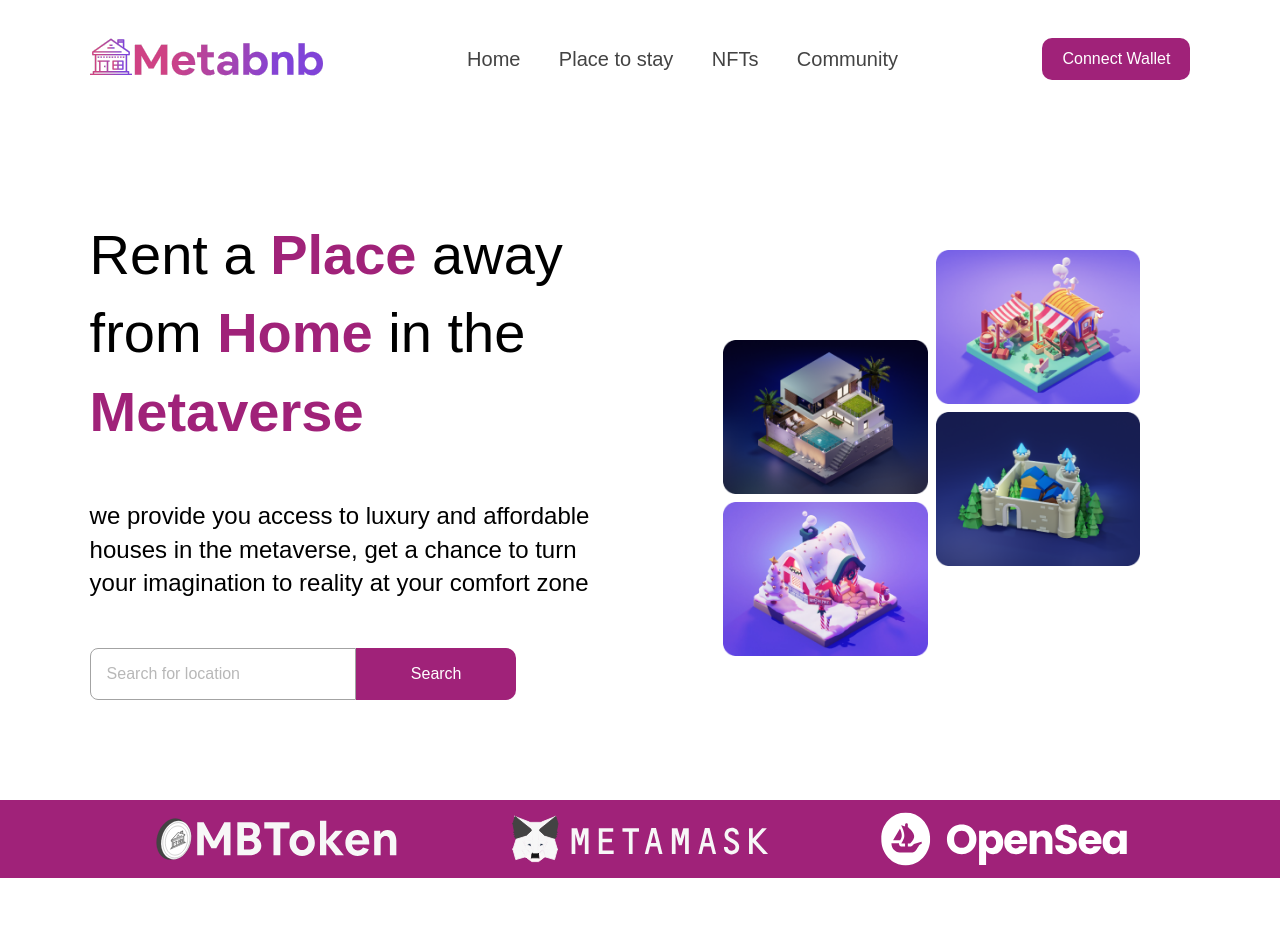
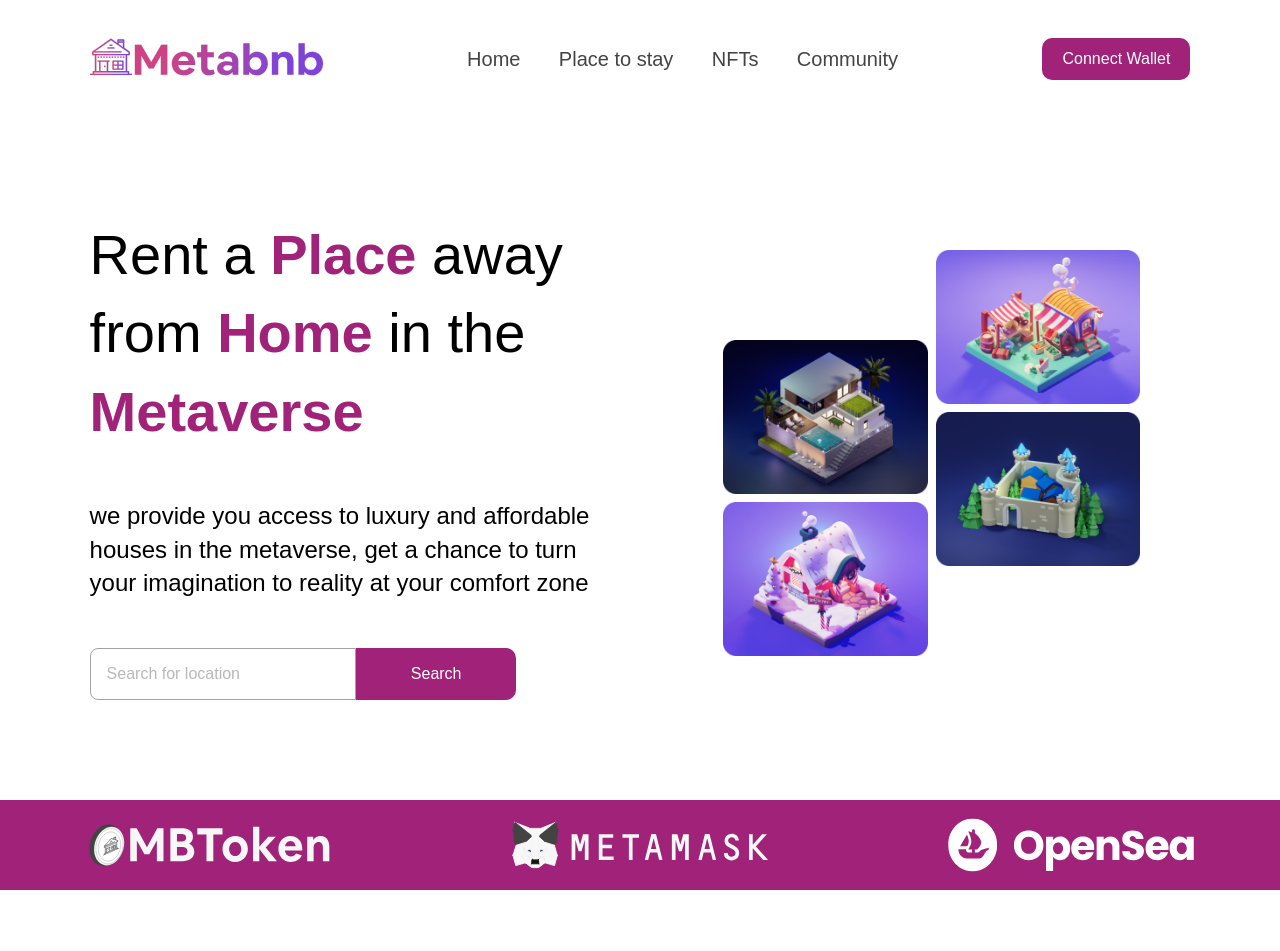
Before and after one commit to Mavrik-jnr/MetaBnB, a React (Create React App) app: page / in a window 1280 px wide. Shown: the top 951 px of the page. Built offline with nearby package versions, Linux system fonts and the light colour scheme; a web font is replaced by a local one.

Commit message:
improve: Clip content section to 1440px

```diff
--- a/src/components/Banner.js
+++ b/src/components/Banner.js
@@ -33,6 +33,7 @@ const BannerContent = styled.div`
   width: 86%;
   padding-top: 100px;
   padding-bottom: 100px;
+  max-width: 1440px;
   justify-content: space-between;
   @media screen and (max-width: 1175px) {
     flex-direction: column;
--- a/src/components/Header.js
+++ b/src/components/Header.js
@@ -116,7 +116,7 @@ export default Header;
 const FlexHeader = styled.header`
   display: flex;
   position: relative;
-
+  max-width: 1440px;
   align-items: center;
 
   width: 86%;
--- a/src/pages/Home.js
+++ b/src/pages/Home.js
@@ -53,11 +53,13 @@ function Home() {
           </HeroImageWrapper>
         </HeroFlex>
       </HeroSection>
-      <Companies>
-        <img src={mbt} alt="" />
-        <img src={mm} alt="" />
-        <img src={os} alt="" />
-      </Companies>
+      <CompaniesWrapper>
+        <Companies>
+          <img src={mbt} alt="" />
+          <img src={mm} alt="" />
+          <img src={os} alt="" />
+        </Companies>
+      </CompaniesWrapper>
       <NftWrapper>
         <h2>Inspiration for your next adventure</h2>
         <NftGrid>
@@ -129,18 +131,30 @@ const HeroTextWrapper = styled.div`
 `;
 const Companies = styled.div`
   display: flex;
+  width: 100%;
+  max-width: 1440px;
   justify-content: space-around;
+
+  background-color: var(--primary);
+
+  gap: clamp(8px, 3vw, 24px);
+  padding: 16px 0px;
+  & img {
+    width: clamp(100px, 20vw, 28%);
+  }
+  @media screen and (max-width: 360px) {
+    padding: 10px 100px;
+    flex-direction: column;
+    align-items: center;
+  }
+`;
+
+const CompaniesWrapper = styled.div`
+  display: flex;
+  justify-content: center;
   margin-top: 100px;
   background-color: var(--primary);
   width: 100%;
-  gap: clamp(8px, 3vw, 24px);
-  padding: 10px 100px;
-  & img {
-    width: clamp(100px, 20vw, 100%);
-  }
-  @media screen and (max-width: 320px) {
-    flex-direction: column;
-  }
 `;
 
 export const NftGrid = styled.div`
--- a/src/pages/PlaceToStay.js
+++ b/src/pages/PlaceToStay.js
@@ -126,6 +126,7 @@ const PlaceToStayWrapper = styled(Section)`
 
 const NftWrapper2 = styled(NftWrapper)`
   padding-bottom: 100px;
+  max-width: 1440px;
 `;
 
 const Filter = styled.div`
--- a/src/styled-components/Layout.styles.js
+++ b/src/styled-components/Layout.styles.js
@@ -5,7 +5,7 @@ export const Section = styled.section`
   /* flex-direction: column; */
   /* align-items: center; */
   width: 86%;
-  /* max-width: 1240px; */
+  max-width: 1440px;
 `;
 export const HeroSection = styled(Section)`
   /* display: flex; */
@@ -37,6 +37,7 @@ export const BannerWrapper = styled(Section)`
   margin-top: 60px;
   /* height: 100vh; */
   width: 100%;
+  max-width: 100%;
 
   align-items: center;
   justify-content: center;
```
Also changed, not shown: src/images/NFT/wallpaper.png (added).
